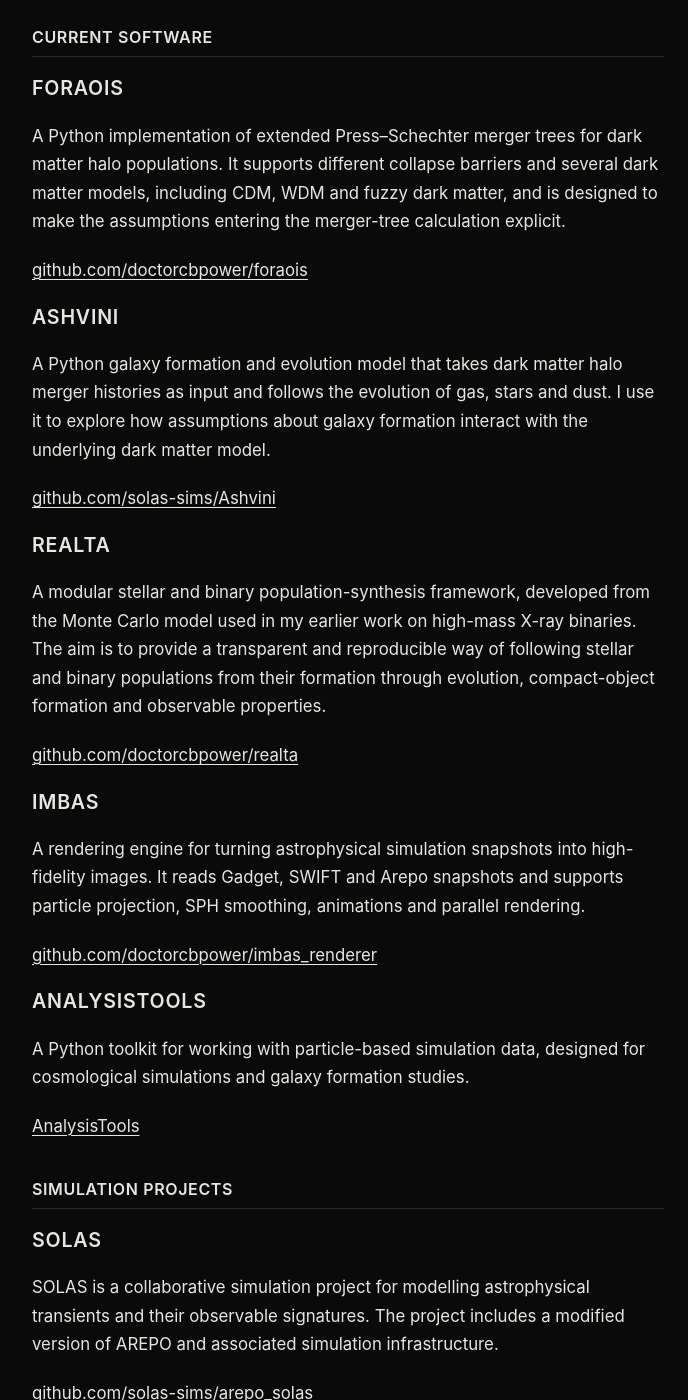
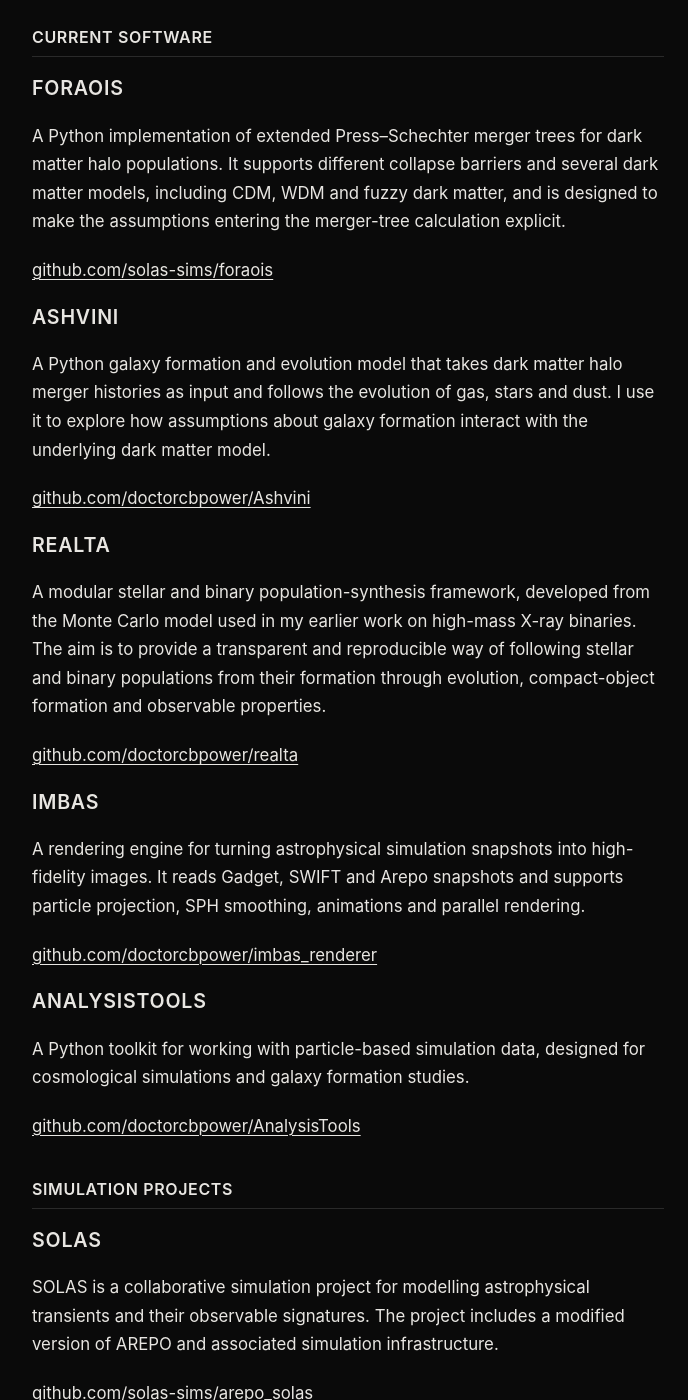
Before and after one commit to doctorcbpower/doctorcbpower.github.io, a Jekyll site: the page built from software.html, in a window 1280 px wide and 1400 px high, scrolled down 410 px. Shown: the whole window, without its empty margins (292-980 px from the left). Built offline with Jekyll 4.4.1, drawn with Linux system fonts in a browser that asks for light colours.

Commit message:
Update software.html

```diff
--- a/software.html
+++ b/software.html
@@ -13,13 +13,13 @@
 
 <p>A Python implementation of extended Press&ndash;Schechter merger trees for dark matter halo populations. It supports different collapse barriers and several dark matter models, including CDM, WDM and fuzzy dark matter, and is designed to make the assumptions entering the merger-tree calculation explicit.</p>
 
-<p><a href="https://github.com/doctorcbpower/foraois">github.com/doctorcbpower/foraois</a></p>
+<p><a href="https://github.com/solas-sims/foraois">github.com/solas-sims/foraois</a></p>
 
 <h3>Ashvini</h3>
 
 <p>A Python galaxy formation and evolution model that takes dark matter halo merger histories as input and follows the evolution of gas, stars and dust. I use it to explore how assumptions about galaxy formation interact with the underlying dark matter model.</p>
 
-<p><a href="https://github.com/solas-sims/Ashvini">github.com/solas-sims/Ashvini</a></p>
+<p><a href="https://github.com/doctorcbpower/Ashvini">github.com/doctorcbpower/Ashvini</a></p>
 
 <h3>realta</h3>
 
@@ -37,7 +37,7 @@
 
 <p>A Python toolkit for working with particle-based simulation data, designed for cosmological simulations and galaxy formation studies.
 
-<p></p><a href="https://github.com/doctorcbpower/AnalysisTools">AnalysisTools</a>
+<p></p><a href="https://github.com/doctorcbpower/AnalysisTools">github.com/doctorcbpower/AnalysisTools</a>
 
 <h2>Simulation projects</h2>
 
```
